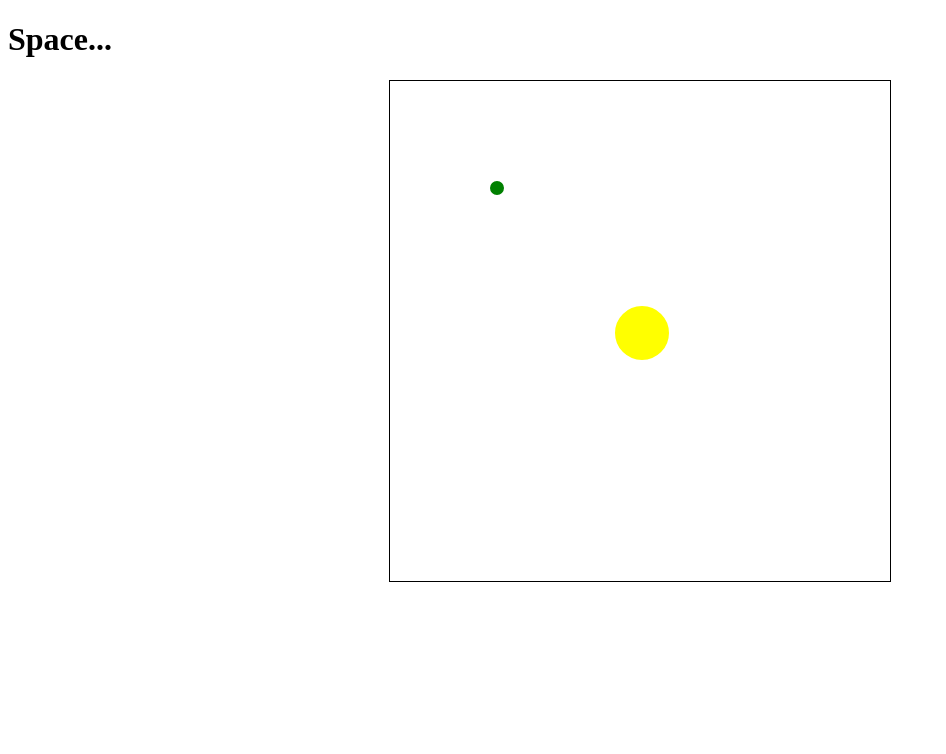
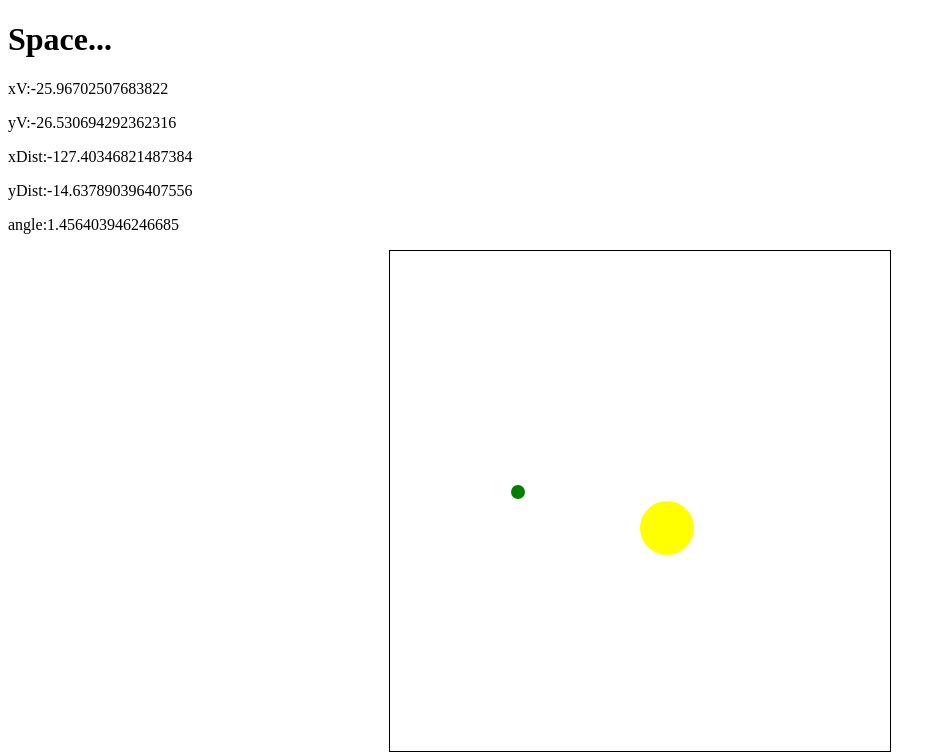
Before and after one commit to georgeF105/space, a website with bundled scripts: page index.html in a window 1280 px wide. Shown: the whole page, without its empty margins (0-946 px from the left). Built offline with nearby package versions, Linux system fonts and the light colour scheme.

Commit message:
make planet orbit

```diff
--- a/controller.js
+++ b/controller.js
@@ -0,0 +1,24 @@
+import Ufo from './models/ufo'
+import View from './view'
+
+export default class Controller {
+  constructor() {
+    console.log("construct things")
+    this.sun = new Ufo({x:250,y:250,xV:0,yV:0}, 100, 50, 'yellow', 'the_sun')
+    this.planet = new Ufo({x:150,y:150,xV:30,yV:0 }, 100, 50, 'yellow', 'the_earth')
+    this.view = new View()
+    this.view.create(this.sun)
+    this.view.create(this.planet)
+    console.log('name',this.sun)
+    // this.sun.refreshPosition()
+    console.log('here')
+  }
+  // this.sun.refreshPosition()
+  update() {
+    // console.log('this.sun',this.sun)
+    // this.sun.refreshPosition()
+    this.planet.refreshPosition(this.sun)
+    this.view.render(this.sun)
+    this.view.render(this.planet)
+  }
+}
--- a/index.html
+++ b/index.html
@@ -10,10 +10,15 @@
     <main>
       <div class="container">
         <h1 class="header">Space...</h1>
+        <p id="data-1">data 1<p>
+        <p id="data-2">data 2<p>
+        <p id="data-3">data 3<p>
+        <p id="data-4">data 4<p>
+        <p id="data-5">data 5<p>
         <div class="space-window">
           <div class="window" id="draw-window">
-            <div class="ufo" id="sun"></div>
-            <div class="ufo" id="planet"></div>
+            <!-- <div class="ufo" id="sun"></div>
+            <div class="ufo" id="planet"></div> -->
           </div>
         </div>
       </div>
--- a/index.js
+++ b/index.js
@@ -1 +1,10 @@
 console.log('starting space!!')
+import Controller from './controller'
+
+const controller = new Controller()
+
+setInterval(update,50)
+
+function update(){
+  controller.update()
+}
--- /dev/null
+++ b/models/ufo.js
@@ -0,0 +1,57 @@
+import $ from 'jquery'
+
+export default class Ufo {
+  constructor(initalVector, mass, size, colour, name){
+    this.vector = initalVector //{x:_, y:_, xV:_, xV:_, yV:_}
+    this.lastUpdated = Date.now() //milli seconds
+    this.mass = mass
+    this.size = size
+    this.colour = colour
+    this.name = name
+    this.id = 'ufo-' + name
+    this.GRAV_CONST = 3000 //???
+  }
+  getXPosition(){
+    return this.vector.x
+  }
+  getYPosition(){
+    return this.vector.y
+  }
+  refreshPosition(sun){
+    // update position
+    let xDist = this.vector.x - sun.getXPosition()
+    let yDist = this.vector.y - sun.getYPosition()
+    let radius = Math.sqrt(xDist*xDist + yDist * yDist)
+    let gAcel = (sun.mass * sun.GRAV_CONST) / (radius*radius)
+
+    let angle = Math.atan(xDist/yDist)
+
+    let xAcel = Math.sin(angle) * gAcel
+    let yAcel = Math.cos(angle) * gAcel
+
+    $('#data-1').text('xV:' + this.vector.xV)
+    $('#data-2').text('yV:' + this.vector.yV)
+    $('#data-3').text('xDist:' + xDist)
+    $('#data-4').text('yDist:' + yDist)
+    $('#data-5').text('angle:' + angle)
+
+    const interval = (Date.now() - this.lastUpdated)/1000
+
+    if(yDist < 0){
+      this.vector.xV += xAcel*interval
+    }
+    else{
+      this.vector.xV -= xAcel*interval
+    }
+    if(yDist < 0){
+      this.vector.yV += yAcel*interval
+    }
+    else{
+      this.vector.yV -= yAcel*interval
+    }
+
+    this.vector.x += (interval * this.vector.xV)
+    this.vector.y += (interval * this.vector.yV)
+    this.lastUpdated = Date.now()
+  }
+}
--- a/style.css
+++ b/style.css
@@ -23,20 +23,33 @@
   border-radius: 50%;
 }
 
-#sun{
+#ufo-the_sun{
   width:50px;
   height:50px;
   border:2px solid yellow;
-  left: 225px;
-  top: 225px;
+/*  left: 225px;
+  top: 225px;*/
   background: yellow;
 }
 
-#planet{
+#ufo-the_earth{
   width:10px;
   height:10px;
   border:2px solid green;
   background: green;
-  left: 100px;
-  top: 100px;
+/*  left: 100px;
+  top: 100px;*/
 }
+
+/*#data-1{
+  display: none;
+}
+#data-2{
+  display: none;
+}
+#data-3{
+  display: none;
+}
+#data-4{
+  display: none;
+}*/
--- a/view.js
+++ b/view.js
@@ -0,0 +1,17 @@
+import $ from 'jquery'
+
+export default class View {
+  create (model) {
+    console.log("creating ufo", model.name)
+    $('#draw-window').append('<div class="ufo" id="' + model.id + '"></div>')
+    console.log("made thing: #" + model.id)
+  }
+  render (model) {
+    let xPos = model.getXPosition()
+    let yPos = model.getYPosition()
+    // console.log("rendering ufo:", model.name)
+    // console.log("        X pos:", model.getXPosition())
+    // console.log("        Y pos:", model.getYPosition())
+    $('#' + model.id).css({top: yPos, left: xPos})
+  }
+}
```
Also changed, not shown: models/sun.js (added, +8 -0 lines), package.json (+10 -0 lines), .babelrc (added), models/planet.js (added).
